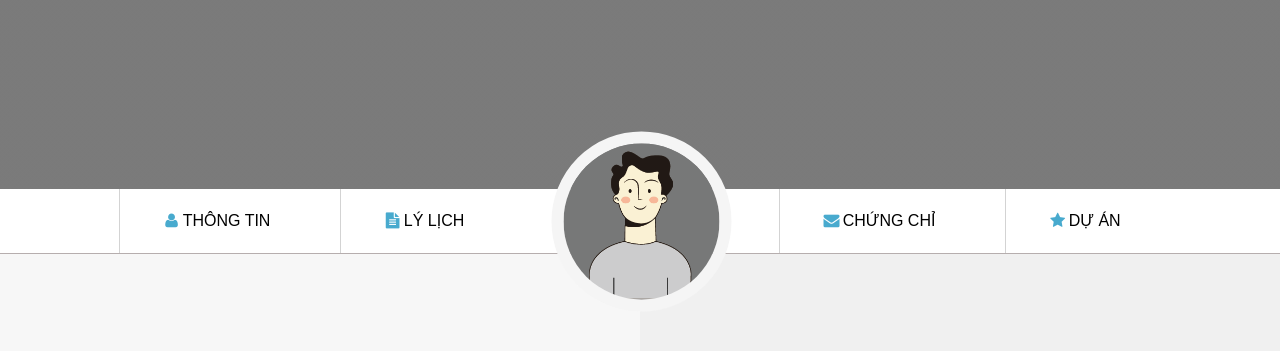
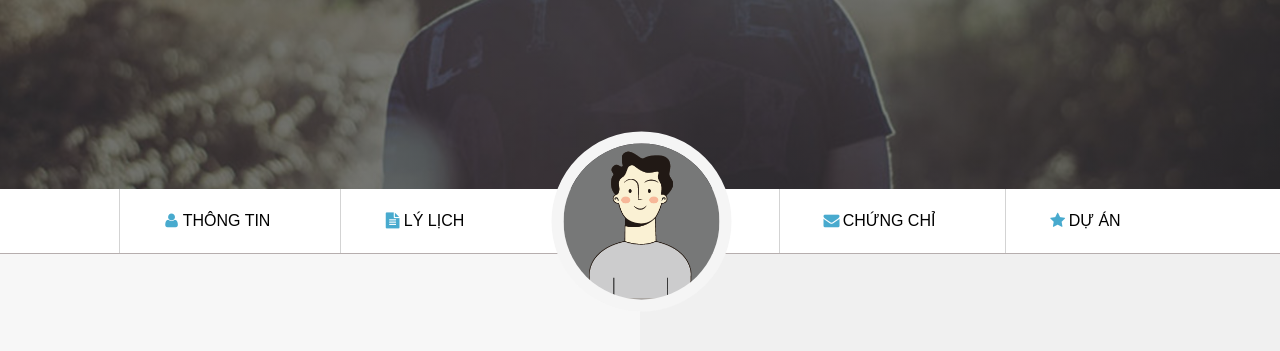
Before and after one commit to Bezeio/deploy, a plain HTML site: page index.html in a window 1280 px wide. Shown: the part 211-562 px from the top of the page. Drawn offline with nearby package versions, Linux system fonts and the light colour scheme; the site is published under a folder, as on GitHub Pages, so addresses that start at the root find nothing.

Commit message:
Update laptop.css

```diff
--- a/css/laptop.css
+++ b/css/laptop.css
@@ -8,7 +8,7 @@
       rgba(34, 34, 34, 0.6),
       rgba(34, 34, 34, 0.6)
     ),
-    url("/images/banner.jpg");
+    url("../images/banner.jpg");
   position: relative;
   height:  50vh;
   background-size: 100%;
```
